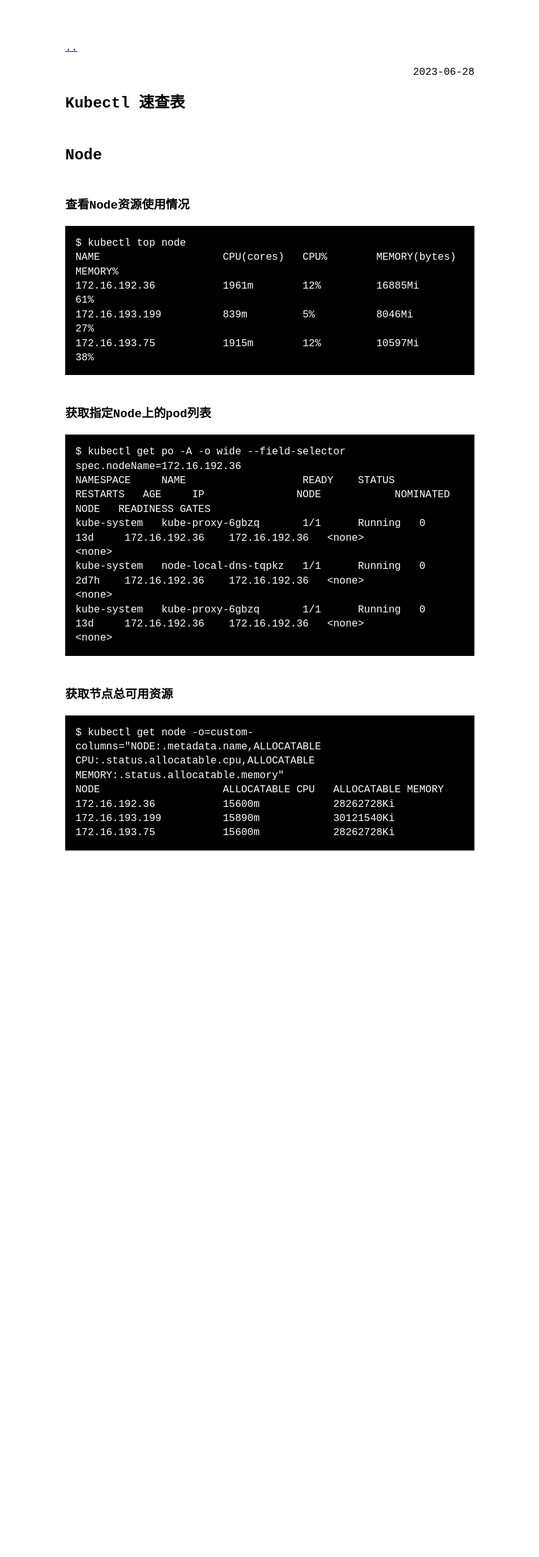
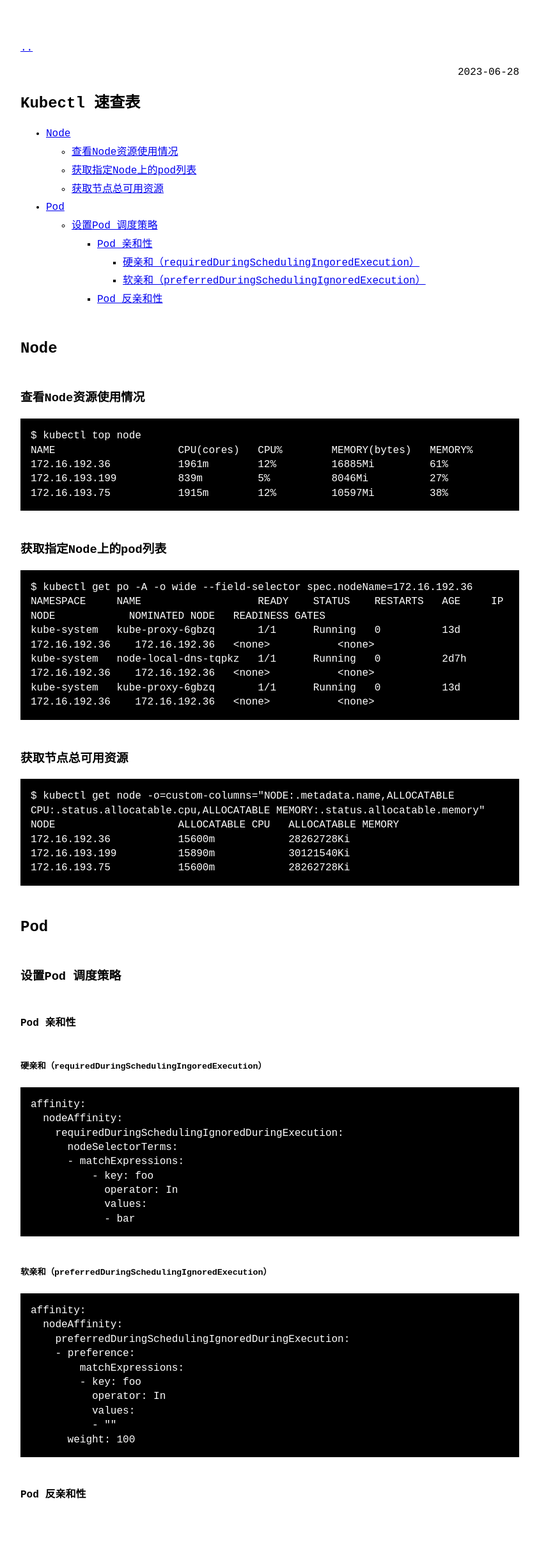
Before and after one commit to vurihuang/vurihuang.github.io, a Jekyll site: the page built from _posts/2023-06-28-kubectl-cheatsheet.md, in a window 1280 px wide. Shown: the whole page at 64% size, without its empty margins (218-1061 px from the left). Built offline with Jekyll 4.4.1, drawn with Linux system fonts in a browser that asks for light colours; before the commit the page ends 1409 px from its top, so only the background shows below that.

Commit message:
docs: update style and add toc

````diff
--- a/_posts/2023-06-28-kubectl-cheatsheet.md
+++ b/_posts/2023-06-28-kubectl-cheatsheet.md
@@ -3,6 +3,22 @@ layout: post
 title: Kubectl 速查表
 slug: kubectl-cheatsheet
 ---
+
+
+<!-- vim-markdown-toc GFM -->
+
+* [Node](#node)
+  * [查看Node资源使用情况](#查看node资源使用情况)
+  * [获取指定Node上的pod列表](#获取指定node上的pod列表)
+  * [获取节点总可用资源](#获取节点总可用资源)
+* [Pod](#pod)
+  * [设置Pod 调度策略](#设置pod-调度策略)
+    * [Pod 亲和性](#pod-亲和性)
+      * [硬亲和（requiredDuringSchedulingIngoredExecution）](#硬亲和requiredduringschedulingingoredexecution)
+      * [软亲和（preferredDuringSchedulingIgnoredExecution）](#软亲和preferredduringschedulingignoredexecution)
+    * [Pod 反亲和性](#pod-反亲和性)
+
+<!-- vim-markdown-toc -->
 
 ## Node
 
@@ -35,3 +51,40 @@ NODE                    ALLOCATABLE CPU   ALLOCATABLE MEMORY
 172.16.193.199          15890m            30121540Ki
 172.16.193.75           15600m            28262728Ki
 ```
+
+## Pod
+
+### 设置Pod 调度策略
+
+#### Pod 亲和性
+
+##### 硬亲和（requiredDuringSchedulingIngoredExecution）
+
+``` yaml
+affinity:
+  nodeAffinity:
+    requiredDuringSchedulingIgnoredDuringExecution:
+      nodeSelectorTerms:
+      - matchExpressions:
+          - key: foo
+            operator: In
+            values:
+            - bar
+```
+
+##### 软亲和（preferredDuringSchedulingIgnoredExecution）
+
+``` yaml
+affinity:
+  nodeAffinity:
+    preferredDuringSchedulingIgnoredDuringExecution:
+    - preference:
+        matchExpressions:
+        - key: foo
+          operator: In
+          values:
+          - ""
+      weight: 100
+```
+
+#### Pod 反亲和性
--- a/_sass/no-style-please.scss
+++ b/_sass/no-style-please.scss
@@ -46,7 +46,7 @@ li { margin: 0.4rem 0; }
 *:target { background: yellow; }
 
 .w {
-  max-width: 640px;
+  max-width: 780px;
   margin: 0 auto;
   padding: 4rem 2rem;
 }
````
Also changed, not shown: _drafts/2023-07-09-cmd-cheatsheet.md (added, +6 -0 lines), _posts/2020-08-20-go-context-with-value.md (+0 -1 lines), _posts/2020-08-29-go-net-http-server.md (+6 -3 lines), _posts/2023-07-01-makefile-cheatsheet.md (+5 -0 lines).
